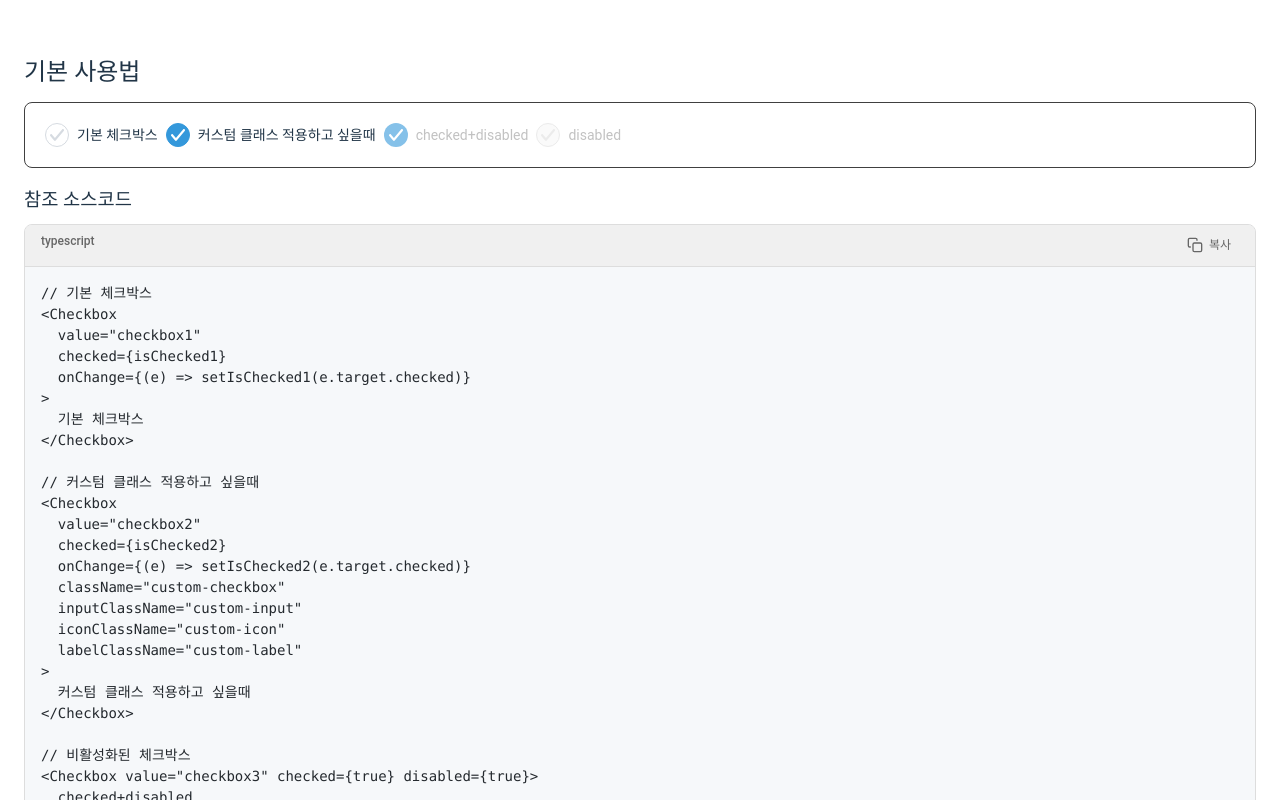
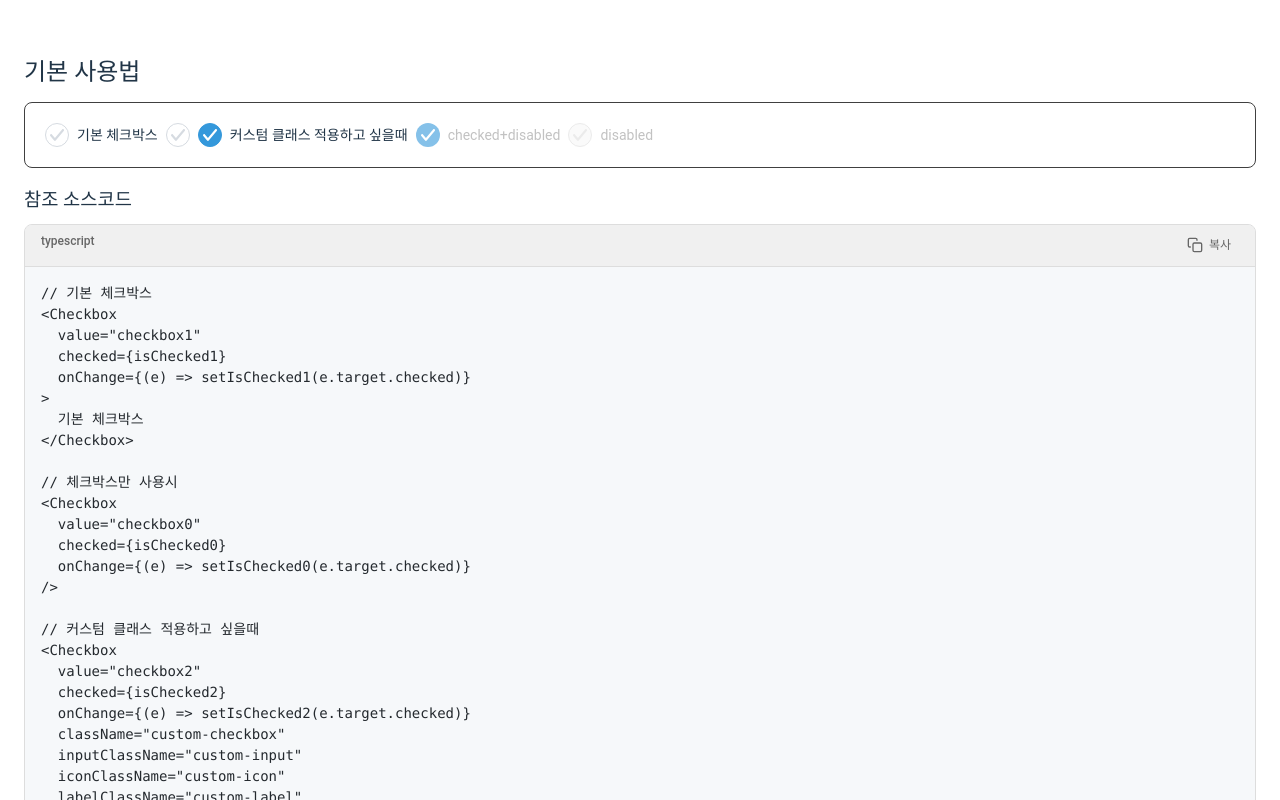
Before and after one commit to anoju/anoju-react, a React (Vite) app: page /guide/checkbox in a window 1280 px wide. Shown: the part 420-1220 px from the top of the page. Built offline with nearby package versions, Linux system fonts and the light colour scheme.

Commit message:
checkbox 컴포넌트 업뎃(2)

```diff
--- a/src/components/common/Checkbox.tsx
+++ b/src/components/common/Checkbox.tsx
@@ -94,12 +94,14 @@ export const Checkbox = forwardRef<HTMLInputElement, CheckboxProps>(
           {...props}
         />
         <i className={`${styles.ico} ${iconClassName}`} aria-hidden="true"></i>
+        {children && (
           <label
             className={`${styles.lbl} ${labelClassName}`}
             htmlFor={checkboxId}
           >
             {children}
           </label>
+        )}
       </div>
     );
   }
--- a/src/pages/guide/checkbox.tsx
+++ b/src/pages/guide/checkbox.tsx
@@ -17,6 +17,7 @@ const CheckboxGuide = () => {
   });
 
   // Individual checkbox states
+  const [isChecked0, setIsChecked0] = useState(false);
   const [isChecked1, setIsChecked1] = useState(false);
   const [isChecked2, setIsChecked2] = useState(true);
 
@@ -58,6 +59,12 @@ import { Checkbox, CheckboxGroup } from '@/components/common';`}
             </Checkbox>
 
             <Checkbox
+              value="checkbox0"
+              checked={isChecked0}
+              onChange={(e) => setIsChecked0(e.target.checked)}
+            />
+
+            <Checkbox
               value="checkbox2"
               checked={isChecked2}
               onChange={(e) => setIsChecked2(e.target.checked)}
@@ -89,6 +96,13 @@ import { Checkbox, CheckboxGroup } from '@/components/common';`}
 >
   기본 체크박스
 </Checkbox>
+
+// 체크박스만 사용시
+<Checkbox
+  value="checkbox0"
+  checked={isChecked0}
+  onChange={(e) => setIsChecked0(e.target.checked)}
+/>
 
 // 커스텀 클래스 적용하고 싶을때
 <Checkbox
```
Lines whose indentation alone changed are shown as unchanged.
